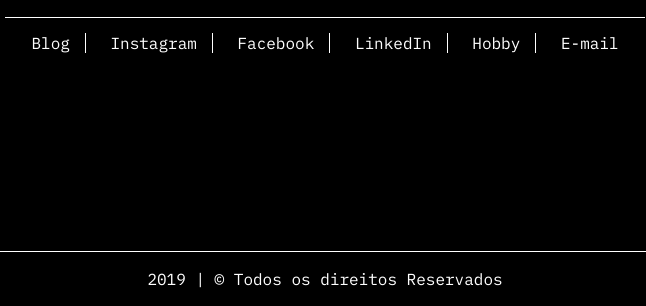
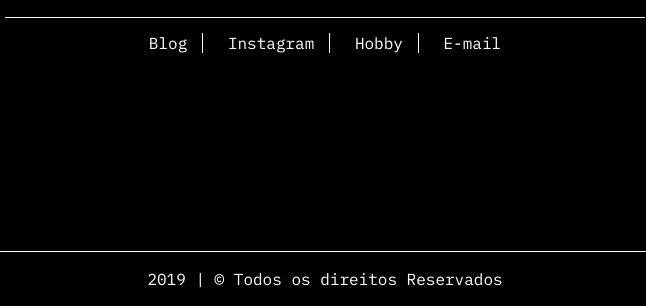
Before and after one commit to landradedelima/landradedelima.github.com, a plain HTML site: page index.html in a window 1280 px wide. Shown: the part 494-800 px from the top of the page, without its empty margins (315-961 px from the left). Drawn offline with Linux system fonts and the light colour scheme.

Commit message:
Update index.html

```diff
--- a/index.html
+++ b/index.html
@@ -37,14 +37,9 @@
     <li>
     	<a class="blog-nav-item" target="_blank" rel="nofollow" href="https://www.instagram.com/landradedelima">Instagram</a>
     </li>
+
     <li>
-    	<a class="blog-nav-item" target="_blank" rel="nofollow" href="https://web.facebook.com/profile.php?id=100028307921390">Facebook</a>
-    </li>
-    <li>
-    	<a class="blog-nav-item" target="_blank" rel="nofollow" href="https://br.linkedin.com/in/landradedelima">LinkedIn</a>
-    </li>
-    <li>
-        <a class="blog-nav-item" target="_blank" rel="nofollow" href="http://landradedelima.wixsite.com/meublog">Hobby</a>
+        <a class="blog-nav-item" target="_blank" rel="nofollow" href="https://instagram.com/meub612">Hobby</a>
     </li>
     <li>
     	<a class="blog-nav-item" target="_blank" rel="nofollow" href="mailto:l.andradedelima@yahoo.com.br">E-mail</a>
```
